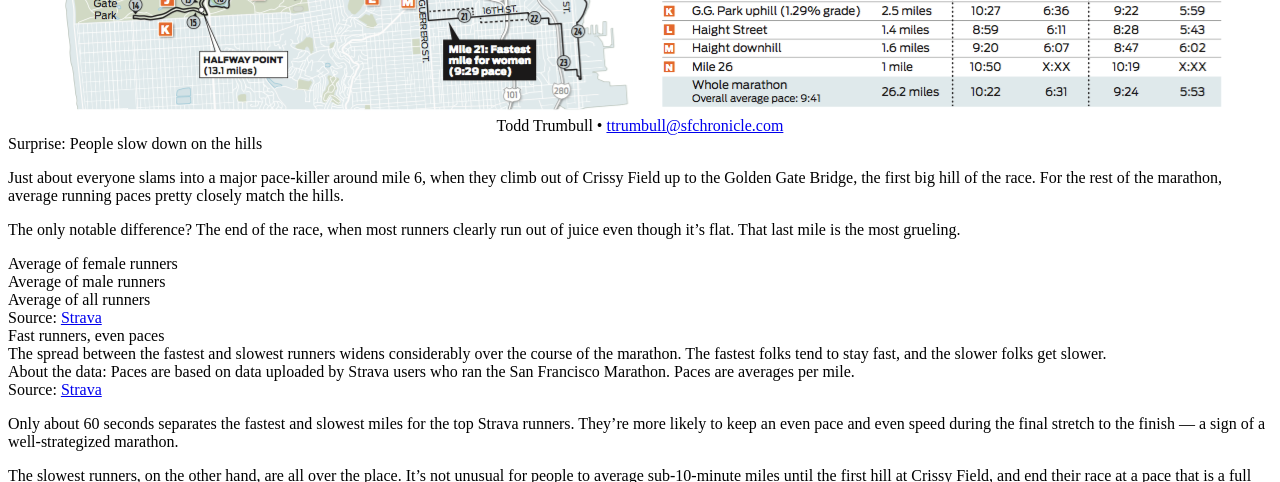
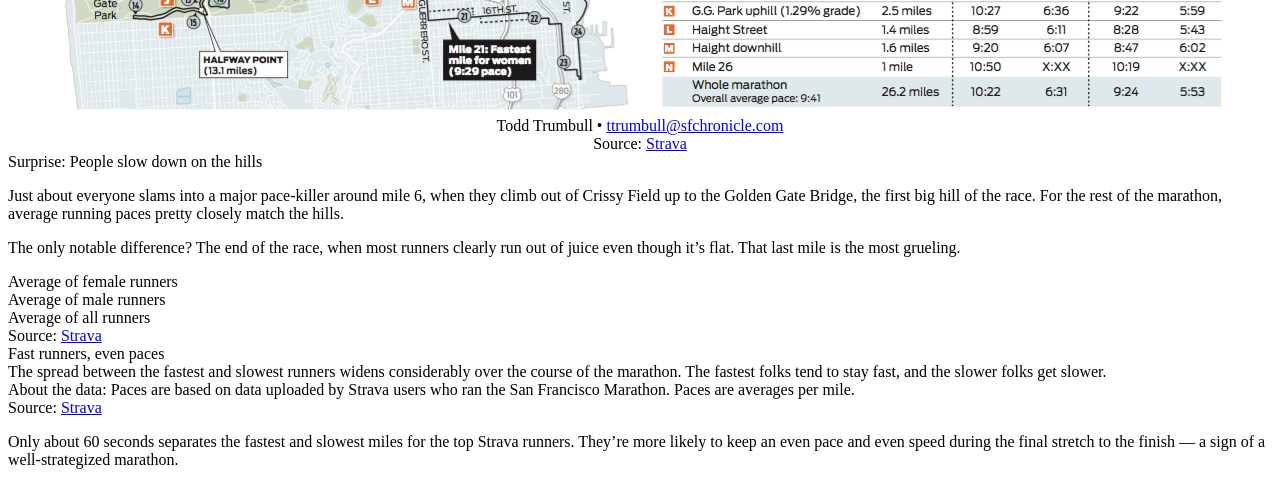
Before and after one commit to sfchronicle/sfmarathon, a website with bundled scripts: page src/index.html in a window 1280 px wide. Shown: the part 1340-1822 px from the top of the page. Built offline with nearby package versions, Linux system fonts and the light colour scheme; files whose address does not match are found by name.

Commit message:
added source for map

```diff
--- a/src/index.html
+++ b/src/index.html
@@ -79,6 +79,7 @@
           <img id="map" src="./assets/photos/map.png">
           <img id="table" src="./assets/photos/table.png">
           <div class="credit">Todd Trumbull &bull; <a href="mailto:ttrumbull@sfchronicle.com">ttrumbull@sfchronicle.com</a></div>
+          <div class="source">Source: <a href="https://www.strava.com/running-races/2016-san-francisco-marathon-2016" target="_blank">Strava</a></div>
         </div>
       </div>
 
```
